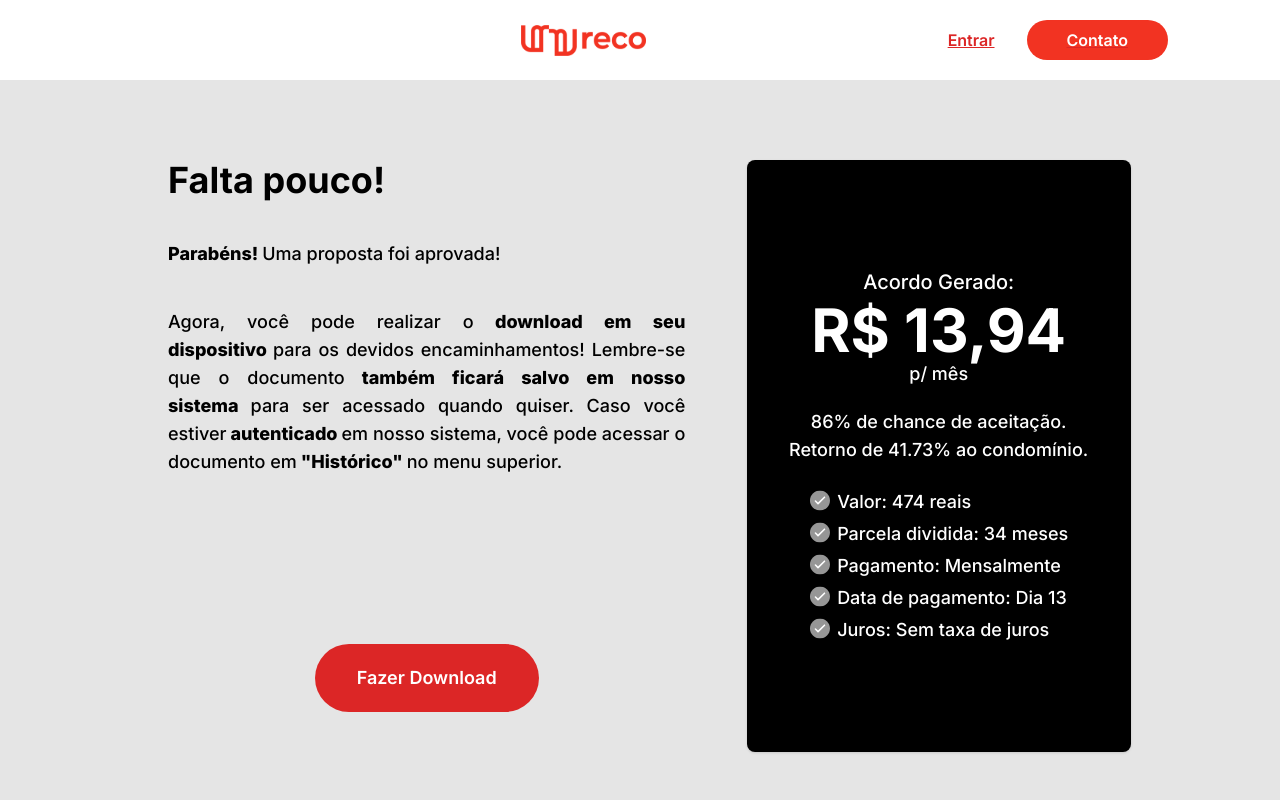
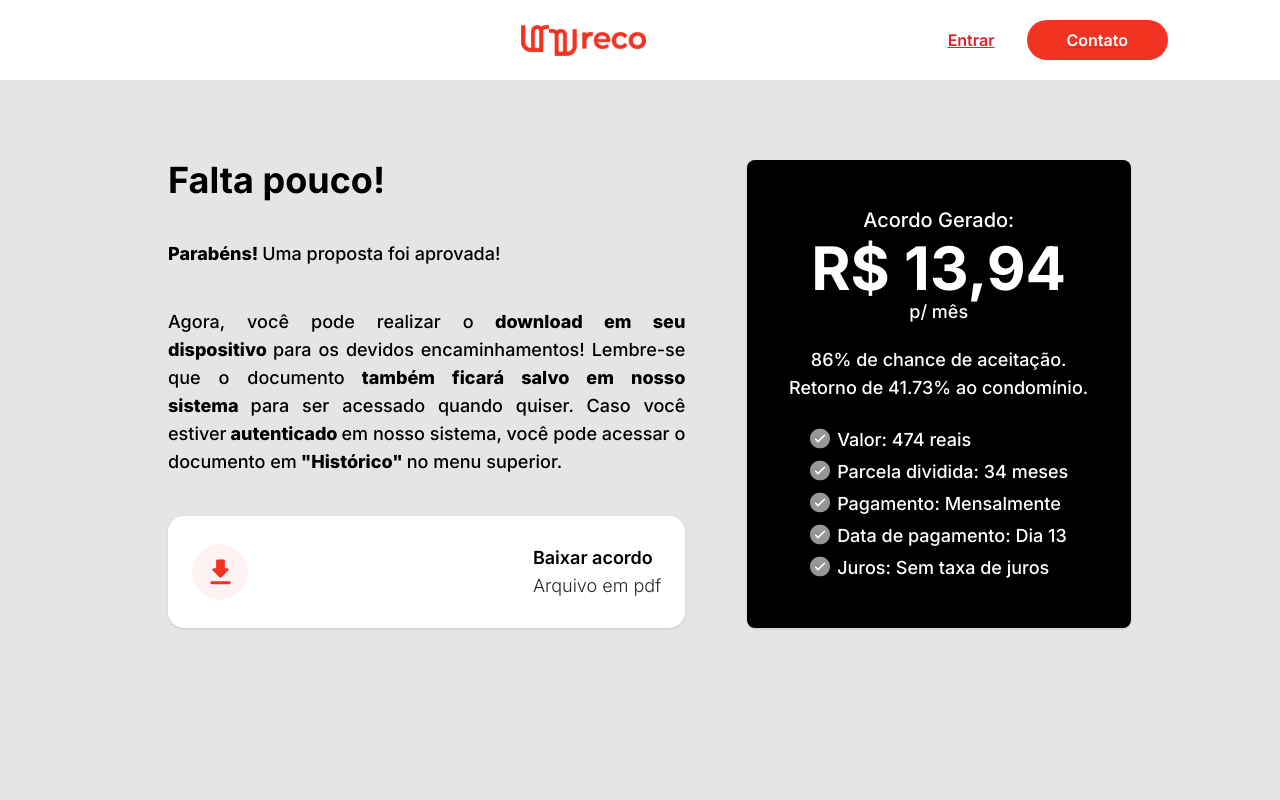
Before and after one commit to fpeduu/reco, a Next.js app in the folder nextjs_frontend/: page /proposal/1 in a window 1280 px wide. Shown: the top 800 px of the page. Built offline with nearby package versions, Linux system fonts and the light colour scheme; no server answers.

Commit message:
feat: update download button styles

```diff
--- a/nextjs_frontend/src/app/agreements/[cpfDevedor]/page.tsx
+++ b/nextjs_frontend/src/app/agreements/[cpfDevedor]/page.tsx
@@ -84,7 +84,7 @@ export default function AgreementStatus() {
             Detalhes
           </button>
         </nav>
-        <div className="p-20 flex flex-col items-end">
+        <div className="p-20 flex flex-col items-end gap-10">
           {subpage === "timeline" && <StatusBarBig status={agreement.status} />}
           {subpage === "timeline" &&
             (agreement.status === "Negociação concluída" ||
--- a/nextjs_frontend/src/components/DownloadButton/download-button.tsx
+++ b/nextjs_frontend/src/components/DownloadButton/download-button.tsx
@@ -1,7 +1,7 @@
 "use client";
 
 import { downloadAgreement } from "@/services/agreementGenerator";
-
+import Image from "next/image";
 import { Acordo } from "@/models/Acordos";
 import { Devedor } from "@/models/Devedores";
 import { Condominio } from "@/models/Condominios";
@@ -12,22 +12,20 @@ interface DownloadButtonProps {
   condominio: Condominio;
 }
 
-export default function DownloadButton({
-  devedor, acordo, condominio,
-}: DownloadButtonProps) {
+export default function DownloadButton({ devedor, acordo, condominio }: DownloadButtonProps) {
   function handleDownloadAgreement() {
     downloadAgreement(devedor, acordo, condominio);
   }
 
   return (
-    <div className="mt-32 mb-10 flex items-center justify-evenly">
-      <button
-          className="w-56 px-10 py-5 rounded-full bg-red-600
-              text-white text-center font-semibold"
-          onClick={handleDownloadAgreement}
-      >
-          Fazer Download
-      </button>
+    <div className="h-28 py-4 px-6 flex items-center justify-between gap-5 bg-white rounded-2xl shadow">
+      <div className="w-14 h-14 flex items-center justify-center rounded-full bg-red-50">
+        <Image src="/icons/download.svg" alt="download" width={35} height={35} />
+      </div>
+      <div className="flex flex-col justify-between">
+        <span className="font-semibold">Baixar acordo</span>
+        <span className="text-zinc-800 font-light">Arquivo em pdf</span>
+      </div>
     </div>
-  )
+  );
 }
```
Also changed, not shown: nextjs_frontend/public/icons/download.svg (added).
